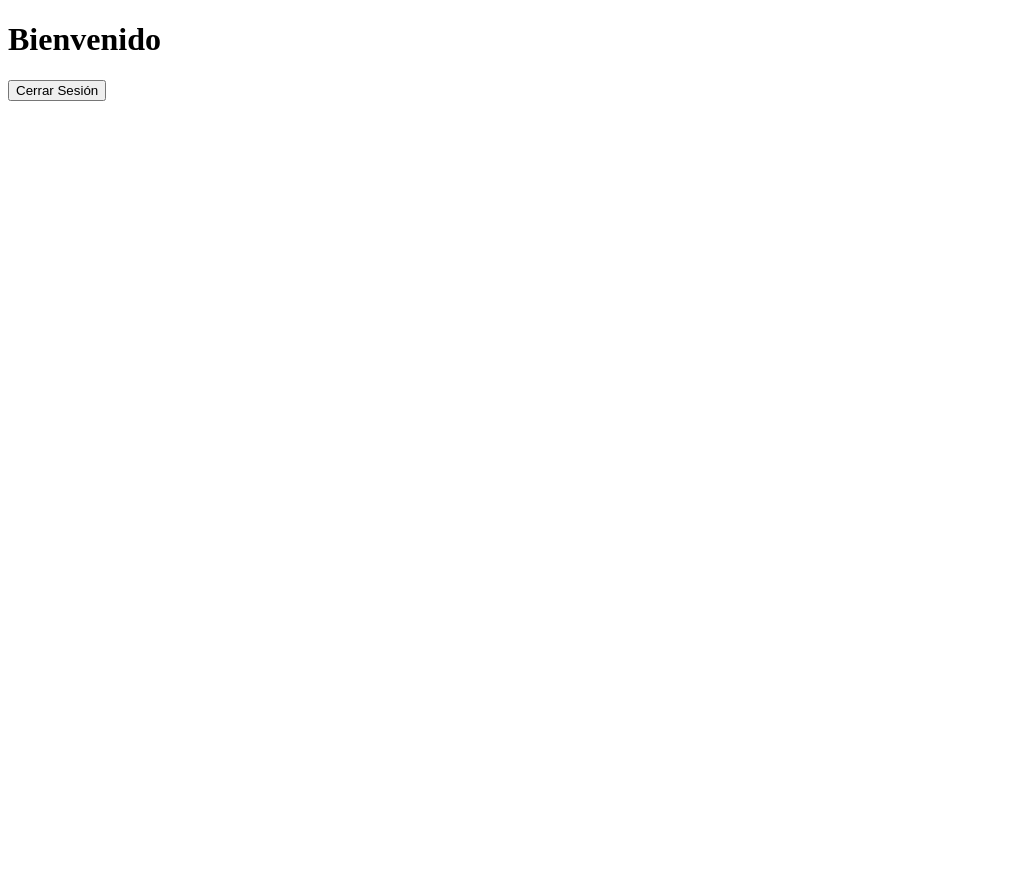
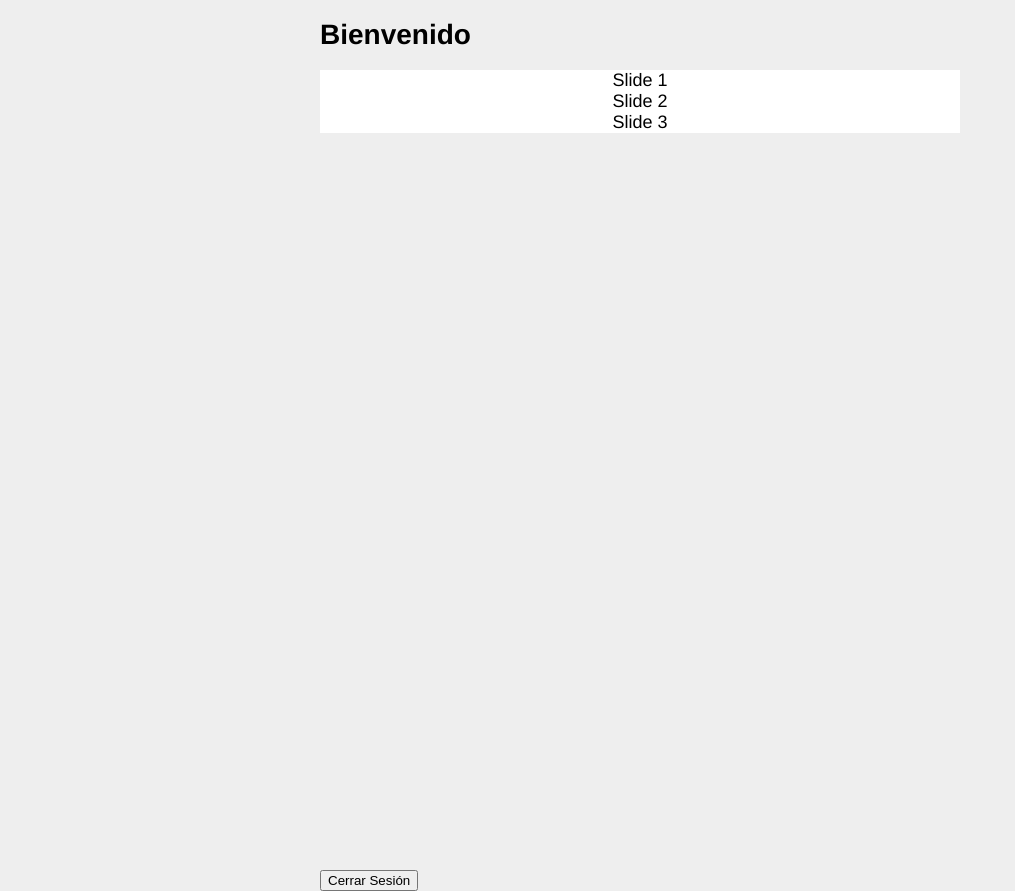
Before and after one commit to jocalao001/proyecto-Talking_Free, a Flask app: page /bienvenido in a window 1280 px wide. Shown: the whole page, without its empty margins (0-1015 px from the left). Before the commit the page ends 101 px from the top, so only its background shows below. Run offline with Flask 3, Linux system fonts and the light colour scheme; the visitor is signed in with stand-in values (Sample User, id 1).

Commit message:
update slide page

```diff
--- /dev/null
+++ b/loginRegister/static/slide.css
@@ -0,0 +1,60 @@
+html, body {
+	position: relative;
+	height: 100%;
+}
+body {
+	background: #eee;
+	font-family: Helvetica Neue, Helvetica, Arial, sans-serif;
+	font-size: 14px;
+	color:#000;
+	margin: 0;
+	padding: 0;
+	width: 50%;
+	margin: auto;
+}
+.swiper-container {
+	width: 100%;
+	height: 100%;
+}
+.swiper-slide {
+	text-align: center;
+	font-size: 18px;
+	background: #fff;
+	/* Center slide text vertically */
+	display: -webkit-box;
+	display: -ms-flexbox;
+	display: -webkit-flex;
+	display: flex;
+	-webkit-box-pack: center;
+	-ms-flex-pack: center;
+	-webkit-justify-content: center;
+	justify-content: center;
+	-webkit-box-align: center;
+	-ms-flex-align: center;
+	-webkit-align-items: center;
+	align-items: center;
+}
+.swiper-pagination {
+	position: absolute;
+	top: 10px;
+	right: 10px;
+	width: auto !important;
+	left: auto !important;
+	margin: 0;
+}
+.swiper-pagination-bullet {
+	padding: 5px 10px;
+	border-radius: 0;
+	width: auto;
+	height: 30px;
+	text-align: center;
+	line-height: 30px;
+	font-size: 12px;
+	color:#000;
+	opacity: 1;
+	background: rgba(0,0,0,0.2);
+}
+.swiper-pagination-bullet-active {
+	color:#fff;
+	background: #007aff;
+}
--- /dev/null
+++ b/loginRegister/static/slide.js
@@ -0,0 +1,17 @@
+var menu = ['Slide 1', 'Slide 2', 'Slide 3']
+var mySwiper = new Swiper ('.swiper-container', {
+    // If we need pagination
+    pagination: {
+      el: '.swiper-pagination',
+			clickable: true,
+        renderBullet: function (index, className) {
+          return '<span class="' + className + '">' + (menu[index]) + '</span>';
+        },
+    },
+
+    // Navigation arrows
+    navigation: {
+      nextEl: '.swiper-button-next',
+      prevEl: '.swiper-button-prev',
+    },
+  })
--- a/loginRegister/templates/prueba.html
+++ b/loginRegister/templates/prueba.html
@@ -3,10 +3,27 @@
 <head>
     <meta charset="utf-8">
     <meta name="viewport" content="width=device-width, initial-scale=1">
-    <title>Bienvenido</title>
+    <link rel="stylesheet" type="text/css" href="{{ url_for('static', filename='slide.css') }}">
+    <script src="{{ url_for('static', filename='slide.js') }}"></script>
+    <title>Talking Free</title>
 </head>
 <body>
     <h1>Bienvenido</h1>
+    <div class="swiper-container">
+        <!-- Additional required wrapper -->
+        <div class="swiper-wrapper">
+            <!-- Slides -->
+            <div class="swiper-slide">Slide 1</div>
+          <div class="swiper-slide">Slide 2</div>
+          <div class="swiper-slide">Slide 3</div>
+        </div>
+        <!-- If we need pagination -->
+        <div class="swiper-pagination"></div>
+
+        <!-- If we need navigation buttons -->
+        <div class="swiper-button-prev"></div>
+        <div class="swiper-button-next"></div>
+    </div>
 
     <!-- Botón de cerrar sesion -->
     <form method="GET" action="/logout">
```
